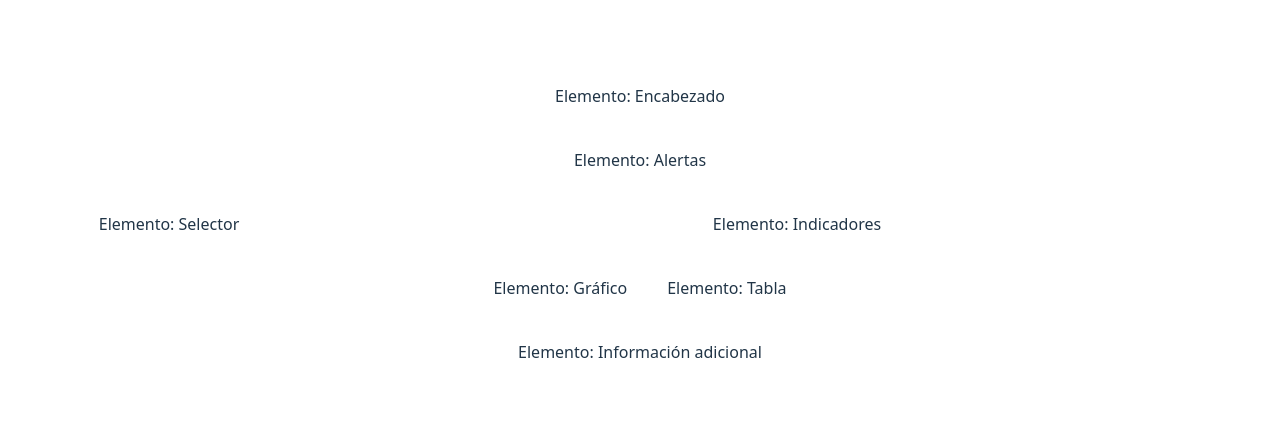
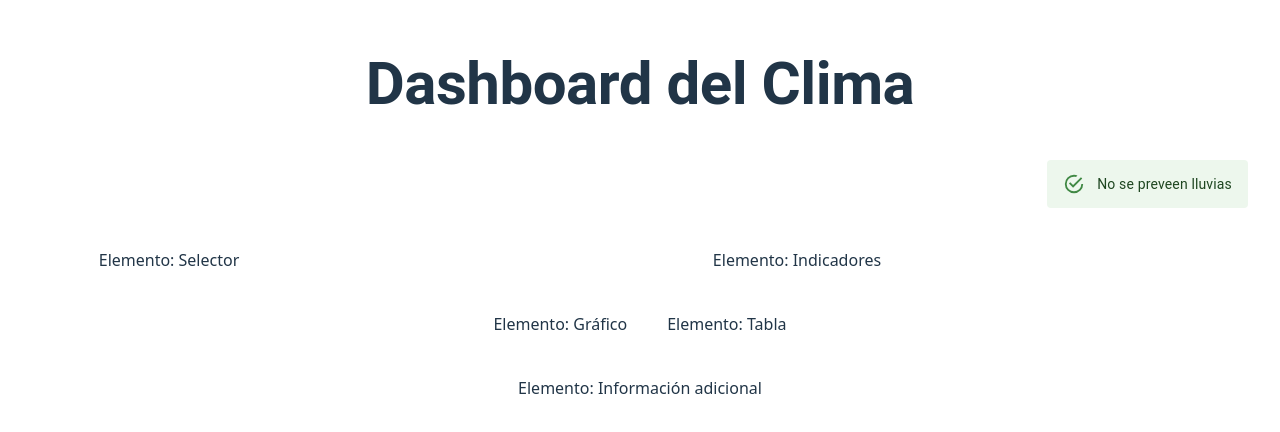
Before and after one commit to sizaguir/dashboard, a React (Vite) app: page / in a window 1280 px wide. Shown: the part 176-608 px from the top of the page. Built offline with nearby package versions, Linux system fonts and the light colour scheme.

Commit message:
componentes añadidos

```diff
--- a/src/App.tsx
+++ b/src/App.tsx
@@ -2,6 +2,9 @@
 //import reactLogo from './assets/react.svg'
 //import viteLogo from '/vite.svg'
 import './App.css'
+import HeaderUI from './components/HeaderUI';
+import AlertUI from './components/AlertUI';
+
 import { Grid } from '@mui/material';
 
 function App() {
@@ -11,11 +14,14 @@
     <Grid container spacing={5} justifyContent="center" alignItems="center">
 
       {/* Encabezado */}
-      <Grid size={{ xs: 12, md: 12 }}>Elemento: Encabezado
+      <Grid size={{ xs: 12, md: 12 }}>
+        <HeaderUI/>
       </Grid>
 
       {/* Alertas */}
-      <Grid size={{ xs: 12, md: 12 }}>Elemento: Alertas</Grid>
+      <Grid size={{ xs: 12, md: 12 }} container justifyContent="right" alignItems="center">
+        <AlertUI description="No se preveen lluvias"/>
+      </Grid>
 
       {/* Selector */}
       <Grid size={{ xs: 12, md: 3 }}>Elemento: Selector</Grid>
--- /dev/null
+++ b/src/components/AlertUI.tsx
@@ -0,0 +1,11 @@
+import Alert from '@mui/material/Alert';
+
+interface AlertConfig {
+    description: string;
+}
+
+export default function AlertUI( config:AlertConfig ) {
+    return (
+        <Alert variant="standard" severity="success"> {config.description} </Alert>
+    )
+}
--- /dev/null
+++ b/src/components/HeaderUI.tsx
@@ -0,0 +1,12 @@
+import Typography from '@mui/material/Typography';
+
+export default function HeaderUI() {
+    return (
+        <Typography
+            variant="h2"
+            component="h1"
+            sx={{fontWeight: 'bold'}}>
+            Dashboard del Clima
+        </Typography>
+    )
+}
```
